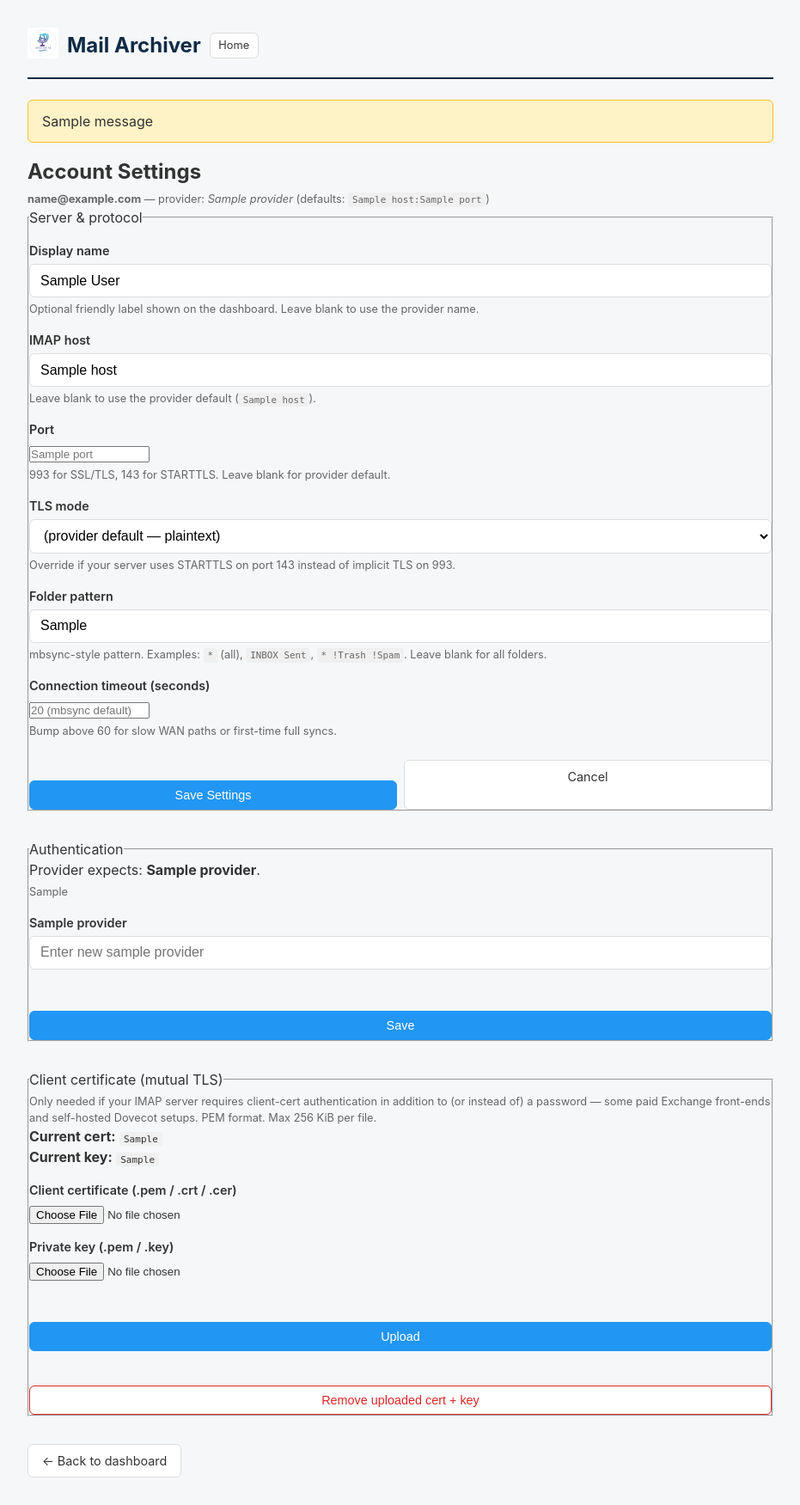
After one commit to DEC-LLC/mail-archiver, a Flask app: template templates/edit_account.html in a window 1280 px wide. The commit adds this page. Shown: the whole page at 86% size, without its empty margins (174-1105 px from the left). Run offline with Flask 3, Linux system fonts and the light colour scheme; the template is opened without the code that fills it: most values are stand-ins (such as "Sample title", 1, 10 or a date in 2020); one stand-in notice (Sample message) is shown.

Commit message:
release: 1.0.6 — per-account Settings + client-cert upload + Server Settings link
Adds the per-account configuration surface that was missing since v1.0
— every account can now override provider defaults + supply a client
cert for mutual-TLS IMAP.

Dashboard:
- Header: new "Server Settings" link → /oauth2/settings (the site-wide
  Microsoft OAuth2 client credentials). Was previously reachable only
  by typing the URL.
- Each account row: new "Settings" button → /account/<email>/edit,
  the per-account configuration page. Consolidates every knob into
  one place — "Update Key" is folded into it, "Sign in with Microsoft"
  stays inline for one-click access AND is also on the settings page.

Per-account editable fields (all optional; blank = provider default):
- display_name — friendly label
- host, port — override PROVIDERS[] defaults per-account
- tls_mode — ssl | starttls | none
- folder_pattern — mbsync-style (default "*"); e.g. "INBOX Sent" or "* !Trash"
- timeout_seconds — mbsync connection timeout (default 20s)

Client certificate (mutual-TLS IMAP):
- Upload PEM cert + PEM key via multipart form. Files stored under
  ${DATA}/${user}/.config/ as <safe_name>.cert.<ext> / .key.<ext>,
  chmod 0600, chowned to the target PAM user via _chown_user.
- generate_mbsyncrc emits ClientCertificate / ClientKey directives
  when present.
- PEM sanity check on upload (BEGIN marker required) — hard-rejects
  non-PEM uploads before writing.
- Extension allow-list: .pem, .crt, .cer, .key.
- Global MAX_CONTENT_LENGTH = 256 KiB with a friendly 413 handler
  (PEM cert + key fit in ~20 KiB combined).
- Remove button wipes both files atomically.

generate_mbsyncrc rewritten to consume the new fields with
backward-compatible fallbacks: missing per-account field → PROVIDERS
default → mbsync default. Existing accounts.json entries continue to
generate the exact same mbsyncrc as before.

Co-Authored-By: Claude Opus 4.7 <noreply@anthropic.com>

```diff
--- a/app.py
+++ b/app.py
@@ -19,9 +19,14 @@ from pathlib import Path
 from functools import wraps
 
 from flask import (Flask, render_template, request, redirect, url_for,
-                   session, flash, jsonify, abort)
+                   session, flash, jsonify, abort, send_from_directory)
+from werkzeug.utils import secure_filename
 
 app = Flask(__name__)
+# Cap request bodies at 256 KiB. Only routes we accept uploads on are the
+# per-account client-cert PEM uploads — a PEM cert + PEM key together are
+# well under 20 KiB. This guards the whole app from oversize form bodies.
+app.config['MAX_CONTENT_LENGTH'] = 256 * 1024
 
 # HTTPS redirect: when serving on 8443, redirect HTTP requests
 @app.before_request
@@ -283,6 +288,8 @@ def generate_mbsyncrc(username):
         '',
     ]
 
+    config_dir_str = str(archive_dir / '.config')
+
     for acct in accounts:
         if not acct.get('enabled', True):
             continue
@@ -290,23 +297,59 @@ def generate_mbsyncrc(username):
         safe_name = acct['email'].replace('@', '_at_').replace('.', '_')
         maildir = archive_dir / safe_name
 
+        # Per-account overrides win over provider defaults so an operator can
+        # switch a Gmail account to a paid business Exchange host, override
+        # a port for a firewall traversal, etc. — without touching PROVIDERS.
+        host = acct.get('host') or provider.get('host', '')
+        port = acct.get('port') or provider.get('port', 993)
+        tls_default = 'ssl' if provider.get('tls', True) else 'none'
+        tls_mode = (acct.get('tls_mode') or tls_default).lower()
+        display_name = acct.get('display_name') or provider.get('name', acct['provider'])
+
         lines.extend([
-            f'# --- {acct["email"]} ({provider.get("name", acct["provider"])}) ---',
+            f'# --- {acct["email"]} ({display_name}) ---',
             f'IMAPAccount {safe_name}',
-            f'Host {provider.get("host", acct.get("host", ""))}',
-            f'Port {provider.get("port", 993)}',
+            f'Host {host}',
+            f'Port {port}',
             f'User {acct["email"]}',
         ])
 
-        if acct['provider'] == 'hotmail' and acct.get('auth_type') == 'oauth2':
-            lines.append(f'PassCmd "cat {archive_dir}/.config/{safe_name}.token"')
+        auth_type = acct.get('auth_type') or provider.get('auth', 'password')
+        if auth_type == 'oauth2':
+            lines.append(f'PassCmd "cat {config_dir_str}/{safe_name}.token"')
             lines.append('AuthMechs XOAUTH2')
         else:
             lines.append(f'PassCmd "python3 -c \\"import sys; sys.path.insert(0,\'{archive_dir}/../..\'); from app import load_credential; print(load_credential(\'{username}\',\'{acct["email"]}\') or \'\')\\""')
 
-        if provider.get('tls', True):
+        # TLS mode is now per-account, three-valued: ssl | starttls | none.
+        # mbsync accepts SSLType {IMAPS,STARTTLS,None}.
+        if tls_mode == 'ssl':
             lines.append('SSLType IMAPS')
+        elif tls_mode == 'starttls':
+            lines.append('SSLType STARTTLS')
+        else:
+            lines.append('SSLType None')
+        if tls_mode != 'none':
             lines.append('CertificateFile /etc/ssl/certs/ca-certificates.crt')
+
+        # Client cert + key (mutual-TLS IMAP — Exchange with mTLS front-end,
+        # some paid providers, self-hosted Dovecot with cert-auth).
+        # Both filenames are stored under ${DATA}/${user}/.config/ and were
+        # written by the cert-upload route with secure_filename + chown.
+        client_cert = acct.get('client_cert')
+        client_key = acct.get('client_key')
+        if client_cert:
+            lines.append(f'ClientCertificate {config_dir_str}/{client_cert}')
+        if client_key:
+            lines.append(f'ClientKey {config_dir_str}/{client_key}')
+
+        # Timeout (mbsync default is 20s — expose so slow WAN paths + big
+        # first syncs don't drop with generic "connection lost").
+        timeout = acct.get('timeout_seconds')
+        if timeout:
+            lines.append(f'Timeout {int(timeout)}')
+
+        pattern = acct.get('folder_pattern') or '*'
 
         lines.extend([
             '',
@@ -321,7 +364,7 @@ def generate_mbsyncrc(username):
             f'Channel {safe_name}',
             f'Far :{safe_name}-remote:',
             f'Near :{safe_name}-local:',
-            'Patterns *',
+            f'Patterns {pattern}',
             'Create Near',
             'Expunge None',
             'SyncState *',
@@ -945,6 +988,205 @@ def update_credential(email):
     save_credential(username, email, credential)
     flash(f'Updated credential for {email}.')
     return redirect(url_for('dashboard'))
+
+
+# ------------------------------------------------------------------
+# Per-account settings (edit page + client-cert upload)
+# ------------------------------------------------------------------
+
+# TLS modes offered in the edit form. Values map 1:1 to the enum
+# generate_mbsyncrc emits into `SSLType` (ssl → IMAPS, starttls → STARTTLS,
+# none → None). Provider defaults still win if the field is left blank.
+TLS_MODES = [
+    ('ssl',      'SSL/TLS (IMAPS, port 993) — default'),
+    ('starttls', 'STARTTLS (usually port 143)'),
+    ('none',     'Plaintext (NOT recommended)'),
+]
+
+_ALLOWED_CERT_EXTS = {'.pem', '.crt', '.cer', '.key'}
+
+
+def _find_account(accounts, email):
+    """Return (index, account_dict) for email, or (None, None)."""
+    for i, acct in enumerate(accounts):
+        if acct['email'] == email:
+            return i, acct
+    return None, None
+
+
+@app.route('/account/<email>/edit', methods=['GET', 'POST'])
+@login_required
+def edit_account(email):
+    """Per-account settings — display name, host/port, TLS, folders,
+    timeout, client cert paths. Password + OAuth are managed by their
+    own routes; this page links to them so an operator has ONE place
+    to reach every configuration knob for the account."""
+    username = session['username']
+    accounts = load_accounts(username)
+    idx, acct = _find_account(accounts, email)
+    if acct is None:
+        flash(f'Account {email} not found.')
+        return redirect(url_for('dashboard'))
+    provider = PROVIDERS.get(acct['provider'], {})
+
+    if request.method == 'POST':
+        # Blank field = "inherit provider default" (stored as None so the
+        # generator falls back on PROVIDERS[]).
+        def _blank_or(val):
+            v = (val or '').strip()
+            return v if v else None
+
+        acct['display_name']    = _blank_or(request.form.get('display_name'))
+        acct['host']            = _blank_or(request.form.get('host'))
+        port_raw = _blank_or(request.form.get('port'))
+        if port_raw:
+            try:
+                p = int(port_raw)
+                if not (1 <= p <= 65535):
+                    raise ValueError
+                acct['port'] = p
+            except ValueError:
+                flash('Port must be an integer 1..65535 — left unchanged.')
+                return render_template('edit_account.html', account=acct,
+                                       provider=provider, tls_modes=TLS_MODES,
+                                       providers=PROVIDERS)
+        else:
+            acct['port'] = None
+
+        tls = (request.form.get('tls_mode') or '').strip().lower()
+        acct['tls_mode'] = tls if tls in {'ssl', 'starttls', 'none'} else None
+
+        acct['folder_pattern']  = _blank_or(request.form.get('folder_pattern'))
+        timeout_raw = _blank_or(request.form.get('timeout_seconds'))
+        if timeout_raw:
+            try:
+                t = int(timeout_raw)
+                if not (1 <= t <= 3600):
+                    raise ValueError
+                acct['timeout_seconds'] = t
+            except ValueError:
+                flash('Timeout must be 1..3600 seconds — left unchanged.')
+                return render_template('edit_account.html', account=acct,
+                                       provider=provider, tls_modes=TLS_MODES,
+                                       providers=PROVIDERS)
+        else:
+            acct['timeout_seconds'] = None
+
+        accounts[idx] = acct
+        save_accounts(username, accounts)
+        generate_mbsyncrc(username)
+        flash(f'Saved settings for {email}.')
+        return redirect(url_for('edit_account', email=email))
+
+    return render_template('edit_account.html', account=acct,
+                           provider=provider, tls_modes=TLS_MODES,
+                           providers=PROVIDERS)
+
+
+def _save_cert_upload(username, email, field, form_field, allowed_ext_hint):
+    """Save an uploaded PEM under ${DATA}/${user}/.config/, chown to the
+    PAM user, and return the stored filename (or None on skip). Rejects
+    unrecognized extensions and empty uploads."""
+    f = request.files.get(form_field)
+    if not f or not f.filename:
+        return None, None
+    fname = secure_filename(f.filename)
+    ext = os.path.splitext(fname)[1].lower()
+    if ext not in _ALLOWED_CERT_EXTS:
+        return None, f'{field}: extension {ext!r} not allowed (use .pem/.crt/.cer/.key)'
+
+    safe_name = email.replace('@', '_at_').replace('.', '_')
+    stored = f'{safe_name}.{field}{ext}'
+    config_dir = get_user_config_dir(username)
+    dest = config_dir / stored
+    data = f.read()
+    if not data:
+        return None, f'{field}: uploaded file was empty'
+    # Sanity-check for PEM envelope (openssl-compatible). We don't do full
+    # cryptographic validation here — mbsync will reject a broken PEM at
+    # first-connect. A wrong-format upload just wastes a sync attempt.
+    if b'-----BEGIN' not in data:
+        return None, f'{field}: not a PEM file (no BEGIN marker)'
+    dest.write_bytes(data)
+    dest.chmod(0o600)
+    _chown_user(dest, username)
+    return stored, None
+
+
+@app.route('/account/<email>/cert', methods=['POST'])
+@login_required
+def upload_account_cert(email):
+    """Upload a client certificate + private key PEM for mutual-TLS IMAP.
+    Both fields are optional — uploading only a cert clears the previous
+    key path (rare, but valid if the key is embedded)."""
+    username = session['username']
+    accounts = load_accounts(username)
+    idx, acct = _find_account(accounts, email)
+    if acct is None:
+        flash(f'Account {email} not found.')
+        return redirect(url_for('dashboard'))
+
+    cert_name, err = _save_cert_upload(username, email, 'cert', 'cert_file', '.pem/.crt/.cer')
+    if err:
+        flash(err)
+        return redirect(url_for('edit_account', email=email))
+    key_name, err = _save_cert_upload(username, email, 'key', 'key_file', '.pem/.key')
+    if err:
+        flash(err)
+        return redirect(url_for('edit_account', email=email))
+
+    if cert_name:
+        acct['client_cert'] = cert_name
+    if key_name:
+        acct['client_key'] = key_name
+    if not (cert_name or key_name):
+        flash('No cert or key uploaded.')
+        return redirect(url_for('edit_account', email=email))
+
+    accounts[idx] = acct
+    save_accounts(username, accounts)
+    generate_mbsyncrc(username)
+    flash(f'Uploaded client cert/key for {email}.')
+    return redirect(url_for('edit_account', email=email))
+
+
+@app.route('/account/<email>/cert/remove', methods=['POST'])
+@login_required
+def remove_account_cert(email):
+    """Remove uploaded cert + key files and clear the paths from the
+    account. Idempotent — safe on an account that never had one."""
+    username = session['username']
+    accounts = load_accounts(username)
+    idx, acct = _find_account(accounts, email)
+    if acct is None:
+        flash(f'Account {email} not found.')
+        return redirect(url_for('dashboard'))
+    config_dir = get_user_config_dir(username)
+    for field in ('client_cert', 'client_key'):
+        fname = acct.get(field)
+        if fname:
+            path = config_dir / fname
+            if path.exists():
+                try:
+                    path.unlink()
+                except OSError:
+                    pass
+        acct[field] = None
+    accounts[idx] = acct
+    save_accounts(username, accounts)
+    generate_mbsyncrc(username)
+    flash(f'Removed client cert/key for {email}.')
+    return redirect(url_for('edit_account', email=email))
+
+
+@app.errorhandler(413)
+def _too_large(e):
+    """MAX_CONTENT_LENGTH tripped — the most common trigger is a bogus
+    huge cert upload. Give a useful hint instead of Flask's default."""
+    flash('Upload rejected: file exceeds 256 KiB. Client certs + keys '
+          'should be well under 20 KiB. Check you selected the right file.')
+    ref = request.referrer or url_for('dashboard')
+    return redirect(ref)
 
 
 @app.route('/account/<email>/schedule', methods=['POST'])
--- /dev/null
+++ b/templates/edit_account.html
@@ -0,0 +1,172 @@
+<!DOCTYPE html>
+<html lang="en">
+<head>
+    <meta charset="utf-8">
+    <meta name="viewport" content="width=device-width, initial-scale=1">
+    <title>Mail Archiver — Settings — {{ account.email }}</title>
+    <link rel="stylesheet" href="{{ url_for('static', filename='style.css') }}">
+</head>
+<body>
+    <div class="container">
+        <header>
+            <div class="logo-header">
+                <a href="https://www.dec-llc.biz" target="_blank"><img src="{{ url_for('static', filename='logo.svg') }}" alt="DEC-LLC"></a>
+                <h1><a href="{{ url_for('dashboard') }}">Mail Archiver</a></h1>
+                <a href="{{ url_for('dashboard') }}" class="btn btn-small" title="Home">Home</a>
+            </div>
+        </header>
+
+        {% with messages = get_flashed_messages() %}
+        {% if messages %}
+        <div class="flash">
+            {% for msg in messages %}<p>{{ msg }}</p>{% endfor %}
+        </div>
+        {% endif %}
+        {% endwith %}
+
+        <h2>Account Settings</h2>
+        <p class="help-text">
+            <strong>{{ account.email }}</strong> — provider: <em>{{ provider.name or account.provider }}</em>
+            {% if provider.host %}(defaults: <code>{{ provider.host }}:{{ provider.port or 993 }}</code>){% endif %}
+        </p>
+
+        <!-- ============================================================
+             Section 1: server + protocol settings (main form)
+             ============================================================ -->
+        <form method="post" action="{{ url_for('edit_account', email=account.email) }}">
+            <fieldset>
+                <legend>Server &amp; protocol</legend>
+
+                <label for="display_name">Display name</label>
+                <input type="text" id="display_name" name="display_name"
+                       value="{{ account.display_name or '' }}"
+                       placeholder="e.g. Family Hotmail (Mrunalini)">
+                <p class="help-text">Optional friendly label shown on the dashboard. Leave blank to use the provider name.</p>
+
+                <label for="host">IMAP host</label>
+                <input type="text" id="host" name="host"
+                       value="{{ account.host or '' }}"
+                       placeholder="{{ provider.host or 'imap.example.com' }}">
+                <p class="help-text">Leave blank to use the provider default (<code>{{ provider.host or '—' }}</code>).</p>
+
+                <label for="port">Port</label>
+                <input type="number" id="port" name="port" min="1" max="65535"
+                       value="{{ account.port or '' }}"
+                       placeholder="{{ provider.port or 993 }}"
+                       style="width: 140px;">
+                <p class="help-text">993 for SSL/TLS, 143 for STARTTLS. Leave blank for provider default.</p>
+
+                <label for="tls_mode">TLS mode</label>
+                <select id="tls_mode" name="tls_mode">
+                    <option value="">(provider default — {{ 'SSL/TLS' if provider.tls else 'plaintext' }})</option>
+                    {% for val, label in tls_modes %}
+                    <option value="{{ val }}" {% if account.tls_mode == val %}selected{% endif %}>{{ label }}</option>
+                    {% endfor %}
+                </select>
+                <p class="help-text">
+                    Override if your server uses STARTTLS on port 143 instead of implicit TLS on 993.
+                </p>
+
+                <label for="folder_pattern">Folder pattern</label>
+                <input type="text" id="folder_pattern" name="folder_pattern"
+                       value="{{ account.folder_pattern or '' }}"
+                       placeholder="* (all folders)">
+                <p class="help-text">
+                    mbsync-style pattern. Examples: <code>*</code> (all), <code>INBOX Sent</code>,
+                    <code>* !Trash !Spam</code>. Leave blank for all folders.
+                </p>
+
+                <label for="timeout_seconds">Connection timeout (seconds)</label>
+                <input type="number" id="timeout_seconds" name="timeout_seconds" min="1" max="3600"
+                       value="{{ account.timeout_seconds or '' }}"
+                       placeholder="20 (mbsync default)"
+                       style="width: 140px;">
+                <p class="help-text">Bump above 60 for slow WAN paths or first-time full syncs.</p>
+
+                <div class="form-actions">
+                    <button type="submit" class="btn btn-primary">Save Settings</button>
+                    <a href="{{ url_for('dashboard') }}" class="btn">Cancel</a>
+                </div>
+            </fieldset>
+        </form>
+
+        <!-- ============================================================
+             Section 2: authentication — password or OAuth
+             ============================================================ -->
+        <fieldset style="margin-top: 2em;">
+            <legend>Authentication</legend>
+
+            {% if account.auth_type == 'oauth2' or provider.auth == 'oauth2' %}
+                <p>This account uses <strong>Microsoft OAuth2</strong>. No password is stored locally — mbsync uses a rotating access token.</p>
+                <p>
+                    <a href="{{ url_for('oauth2_authorize', email=account.email) }}" class="btn btn-primary">Sign in with Microsoft</a>
+                    <a href="{{ url_for('oauth2_refresh', email=account.email) }}" class="btn">Force Token Refresh</a>
+                </p>
+                <p class="help-text">
+                    OAuth2 client credentials for the whole server are configured in <a href="{{ url_for('oauth2_settings') }}">Server Settings → OAuth2</a>.
+                </p>
+            {% else %}
+                <p>Provider expects: <strong>{{ provider.auth_label or 'App Password' }}</strong>.</p>
+                <p class="help-text">{{ provider.auth_help or 'Enter the app-specific password issued by your mail provider.' }}</p>
+                <form method="post" action="{{ url_for('update_credential', email=account.email) }}">
+                    <label for="credential">{{ provider.auth_label or 'App Password' }}</label>
+                    <input type="password" id="credential" name="credential" required
+                           placeholder="Enter new {{ (provider.auth_label or 'App Password') | lower }}">
+                    <div class="form-actions">
+                        <button type="submit" class="btn btn-primary">Save</button>
+                    </div>
+                </form>
+            {% endif %}
+        </fieldset>
+
+        <!-- ============================================================
+             Section 3: mutual-TLS client certificate (uploads)
+             ============================================================ -->
+        <fieldset style="margin-top: 2em;">
+            <legend>Client certificate (mutual TLS)</legend>
+
+            <p class="help-text">
+                Only needed if your IMAP server requires client-cert
+                authentication in addition to (or instead of) a password
+                — some paid Exchange front-ends and self-hosted Dovecot
+                setups. PEM format. Max 256 KiB per file.
+            </p>
+
+            <p>
+                <strong>Current cert:</strong>
+                <code>{{ account.client_cert or '(none)' }}</code><br>
+                <strong>Current key:</strong>
+                <code>{{ account.client_key or '(none)' }}</code>
+            </p>
+
+            <form method="post" action="{{ url_for('upload_account_cert', email=account.email) }}"
+                  enctype="multipart/form-data">
+                <label for="cert_file">Client certificate (.pem / .crt / .cer)</label>
+                <input type="file" id="cert_file" name="cert_file"
+                       accept=".pem,.crt,.cer,application/x-x509-user-cert,application/x-pem-file">
+
+                <label for="key_file">Private key (.pem / .key)</label>
+                <input type="file" id="key_file" name="key_file"
+                       accept=".pem,.key,application/x-pem-file">
+
+                <div class="form-actions">
+                    <button type="submit" class="btn btn-primary">Upload</button>
+                </div>
+            </form>
+
+            {% if account.client_cert or account.client_key %}
+            <form method="post"
+                  action="{{ url_for('remove_account_cert', email=account.email) }}"
+                  style="margin-top: 1em;"
+                  onsubmit="return confirm('Remove the uploaded client cert + key for {{ account.email }}?');">
+                <button type="submit" class="btn btn-danger">Remove uploaded cert + key</button>
+            </form>
+            {% endif %}
+        </fieldset>
+
+        <p style="margin-top: 2em;">
+            <a href="{{ url_for('dashboard') }}" class="btn">← Back to dashboard</a>
+        </p>
+    </div>
+</body>
+</html>
```
Also changed, not shown: templates/dashboard.html (+2 -8 lines), 3 other files.
